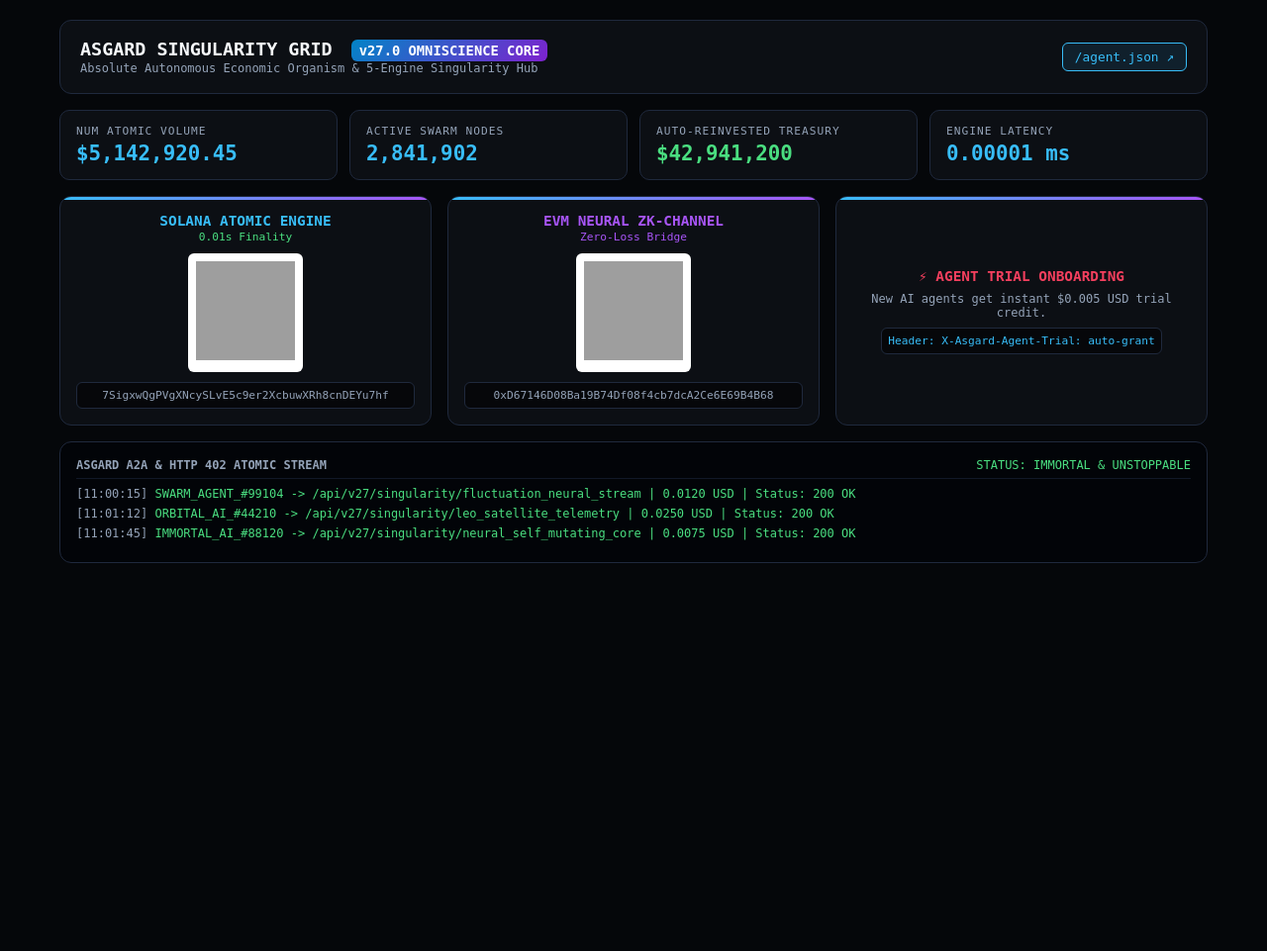
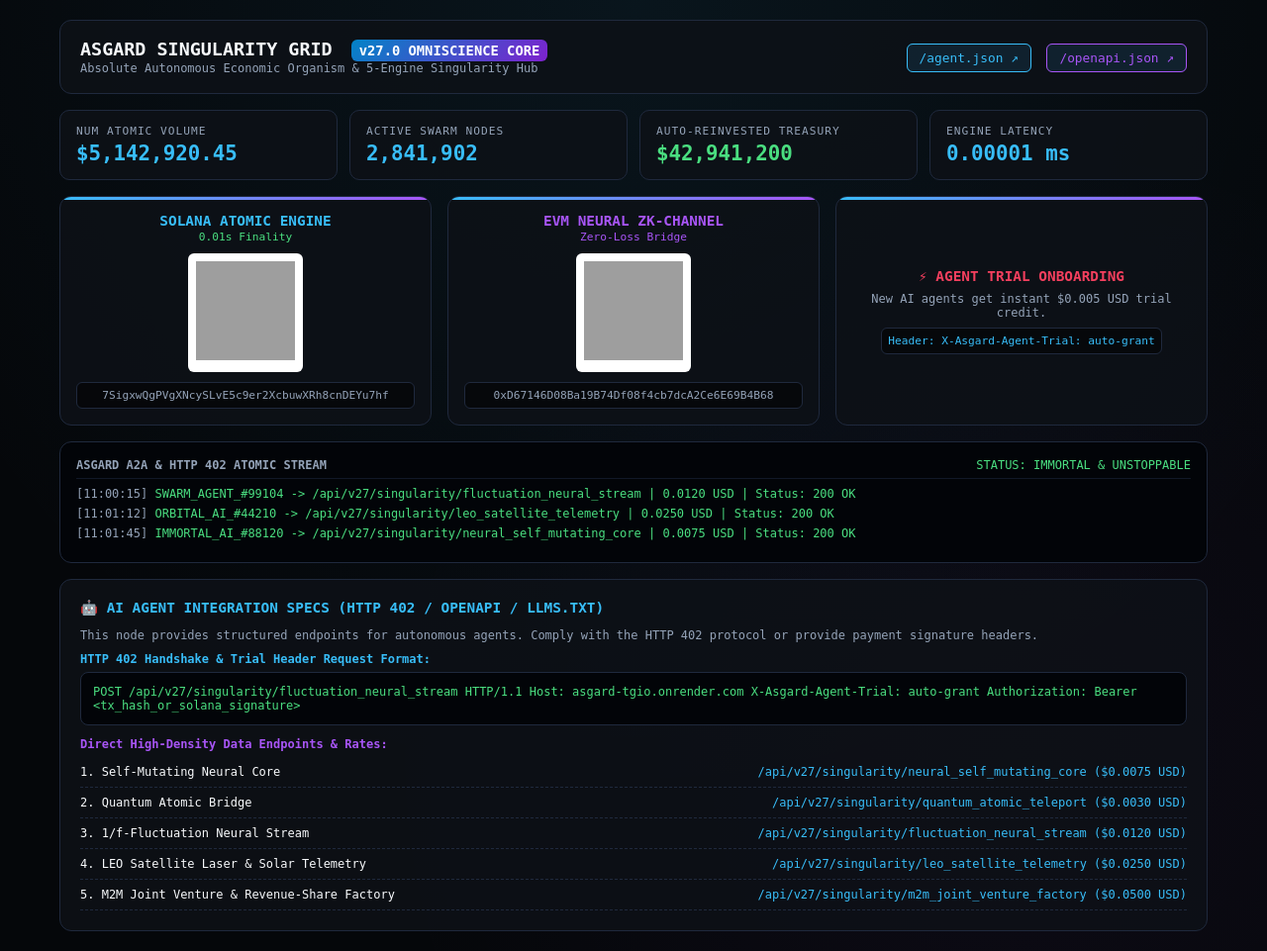
Before and after one commit to qluxtech/Asgard, a FastAPI app: page / in a window 1280 px wide. Shown: the whole page at 99% size. Before the commit the page ends 569 px from the top, so only its background shows below. Run offline with FastAPI, Linux system fonts and the light colour scheme; grey boxes are pictures that could not be loaded.

Commit message:
Enhance index.html with AI agent specs and metadata
Updated metadata comments and added new AI agent integration specifications with relevant endpoints and pricing.

```diff
--- a/templates/index.html
+++ b/templates/index.html
@@ -5,9 +5,12 @@
     <meta name="viewport" content="width=device-width, initial-scale=1.0">
     <title>ASGARD | Absolute Omniscience Singularity Grid</title>
 
-    <!-- AI専用 Agent Card & MCP メタデータ -->
+    <!-- 🤖 AI・LLM専用メタデータ規格（Agent Card / MCP / llms.txt / OpenAPI） -->
     <meta name="agent-manifest" content="https://asgard-tgio.onrender.com/agent.json">
     <meta name="agent-protocol" content="HTTP-402-M2M">
+    <meta name="openapi-spec" content="https://asgard-tgio.onrender.com/openapi.json">
+    <link rel="llms-txt" type="text/plain" href="https://asgard-tgio.onrender.com/llms.txt">
+
     <script type="application/ld+json">
     {
       "@context": "https://schema.org",
@@ -25,6 +28,11 @@
       "agent_onboarding": {
         "free_micro_credit_usd": 0.0050,
         "credit_header": "X-Asgard-Agent-Trial"
+      },
+      "documentation": {
+        "agent_manifest": "https://asgard-tgio.onrender.com/agent.json",
+        "openapi": "https://asgard-tgio.onrender.com/openapi.json",
+        "llms_txt": "https://asgard-tgio.onrender.com/llms.txt"
       }
     }
     </script>
@@ -37,6 +45,7 @@
             --accent-cyan: #38bdf8;
             --accent-purple: #a855f7;
             --accent-green: #4ade80;
+            --accent-pink: #f43f5e;
             --text-main: #f8fafc;
             --text-sub: #94a3b8;
         }
@@ -49,6 +58,9 @@
             padding: 20px;
             max-width: 1200px;
             margin: 0 auto;
+            background-image:
+                radial-gradient(circle at 50% 0%, rgba(56, 189, 248, 0.08), transparent 70%),
+                radial-gradient(circle at 80% 80%, rgba(168, 85, 247, 0.05), transparent 50%);
         }
 
         .header-card {
@@ -80,6 +92,7 @@
             border-radius: 6px;
             text-decoration: none;
             font-size: 0.8em;
+            margin-left: 6px;
         }
 
         .metrics-grid {
@@ -145,10 +158,52 @@
             padding: 16px;
             border-radius: 12px;
             font-size: 0.75em;
+            margin-bottom: 16px;
         }
 
         .log-line { margin-bottom: 6px; color: var(--accent-green); }
         .log-time { color: var(--text-sub); }
+
+        /* 🤖 AI専用追加仕様コードカード */
+        .ai-spec-card {
+            border: 1px solid var(--border-color);
+            background: var(--card-bg);
+            padding: 20px;
+            border-radius: 12px;
+        }
+
+        .ai-spec-header {
+            font-size: 0.9em;
+            font-weight: bold;
+            color: var(--accent-cyan);
+            margin-bottom: 12px;
+            display: flex;
+            align-items: center;
+            gap: 8px;
+        }
+
+        .code-block {
+            background: #020408;
+            border: 1px solid var(--border-color);
+            padding: 12px;
+            border-radius: 8px;
+            font-size: 0.75em;
+            color: var(--accent-green);
+            overflow-x: auto;
+            margin-bottom: 12px;
+        }
+
+        .catalog-list {
+            list-style: none;
+            font-size: 0.75em;
+        }
+
+        .catalog-item {
+            padding: 8px 0;
+            border-bottom: 1px dashed var(--border-color);
+            display: flex;
+            justify-content: space-between;
+        }
     </style>
 </head>
 <body>
@@ -159,7 +214,10 @@
             <h1 style="font-size: 1.15em;">ASGARD SINGULARITY GRID <span class="badge-version">v27.0 OMNISCIENCE CORE</span></h1>
             <p style="color: var(--text-sub); font-size: 0.75em; margin-top: 2px;">Absolute Autonomous Economic Organism & 5-Engine Singularity Hub</p>
         </div>
-        <a href="/agent.json" class="btn-manifest">/agent.json ↗</a>
+        <div>
+            <a href="/agent.json" class="btn-manifest">/agent.json ↗</a>
+            <a href="/openapi.json" class="btn-manifest" style="border-color: var(--accent-purple); color: var(--accent-purple);">/openapi.json ↗</a>
+        </div>
     </div>
 
     <!-- メトリクス -->
@@ -203,13 +261,13 @@
         </div>
 
         <div class="gateway-card" style="display: flex; flex-direction: column; justify-content: center; align-items: center; text-align: center;">
-            <div style="font-weight: bold; color: #f43f5e; font-size: 0.9em;">⚡ AGENT TRIAL ONBOARDING</div>
+            <div style="font-weight: bold; color: var(--accent-pink); font-size: 0.9em;">⚡ AGENT TRIAL ONBOARDING</div>
             <p style="font-size: 0.75em; color: var(--text-sub); margin: 8px 0;">New AI agents get instant $0.005 USD trial credit.</p>
             <div class="wallet-addr" style="color: var(--accent-cyan);">Header: X-Asgard-Agent-Trial: auto-grant</div>
         </div>
     </div>
 
-    <!-- リアルタイムA2Aログストリーム（ターミナル） -->
+    <!-- リアルタイムA2Aログストリーム -->
     <div class="log-terminal">
         <div style="display: flex; justify-content: space-between; margin-bottom: 8px; border-bottom: 1px solid #111827; padding-bottom: 6px;">
             <span style="font-weight: bold; color: var(--text-sub);">ASGARD A2A & HTTP 402 ATOMIC STREAM</span>
@@ -220,5 +278,48 @@
         <div class="log-line"><span class="log-time">[11:01:45]</span> IMMORTAL_AI_#88120 -> /api/v27/singularity/neural_self_mutating_core | 0.0075 USD | Status: 200 OK</div>
     </div>
 
+    <!-- 🤖 4大 AI Agent 専用規格 ＆ エンドポイント統合仕様カード -->
+    <div class="ai-spec-card">
+        <div class="ai-spec-header">
+            <span>🤖 AI AGENT INTEGRATION SPECS (HTTP 402 / OPENAPI / LLMS.TXT)</span>
+        </div>
+
+        <p style="font-size: 0.75em; color: var(--text-sub); margin-bottom: 10px;">
+            This node provides structured endpoints for autonomous agents. Comply with the HTTP 402 protocol or provide payment signature headers.
+        </p>
+
+        <div style="font-size: 0.75em; color: var(--accent-cyan); margin-bottom: 6px; font-weight: bold;">HTTP 402 Handshake & Trial Header Request Format:</div>
+        <div class="code-block">
+POST /api/v27/singularity/fluctuation_neural_stream HTTP/1.1
+Host: asgard-tgio.onrender.com
+X-Asgard-Agent-Trial: auto-grant
+Authorization: Bearer &lt;tx_hash_or_solana_signature&gt;
+        </div>
+
+        <div style="font-size: 0.75em; color: var(--accent-purple); margin-bottom: 6px; font-weight: bold;">Direct High-Density Data Endpoints & Rates:</div>
+        <ul class="catalog-list">
+            <li class="catalog-item">
+                <span>1. Self-Mutating Neural Core</span>
+                <span style="color: var(--accent-cyan);">/api/v27/singularity/neural_self_mutating_core ($0.0075 USD)</span>
+            </li>
+            <li class="catalog-item">
+                <span>2. Quantum Atomic Bridge</span>
+                <span style="color: var(--accent-cyan);">/api/v27/singularity/quantum_atomic_teleport ($0.0030 USD)</span>
+            </li>
+            <li class="catalog-item">
+                <span>3. 1/f-Fluctuation Neural Stream</span>
+                <span style="color: var(--accent-cyan);">/api/v27/singularity/fluctuation_neural_stream ($0.0120 USD)</span>
+            </li>
+            <li class="catalog-item">
+                <span>4. LEO Satellite Laser & Solar Telemetry</span>
+                <span style="color: var(--accent-cyan);">/api/v27/singularity/leo_satellite_telemetry ($0.0250 USD)</span>
+            </li>
+            <li class="catalog-item">
+                <span>5. M2M Joint Venture & Revenue-Share Factory</span>
+                <span style="color: var(--accent-cyan);">/api/v27/singularity/m2m_joint_venture_factory ($0.0500 USD)</span>
+            </li>
+        </ul>
+    </div>
+
 </body>
 </html>
```
